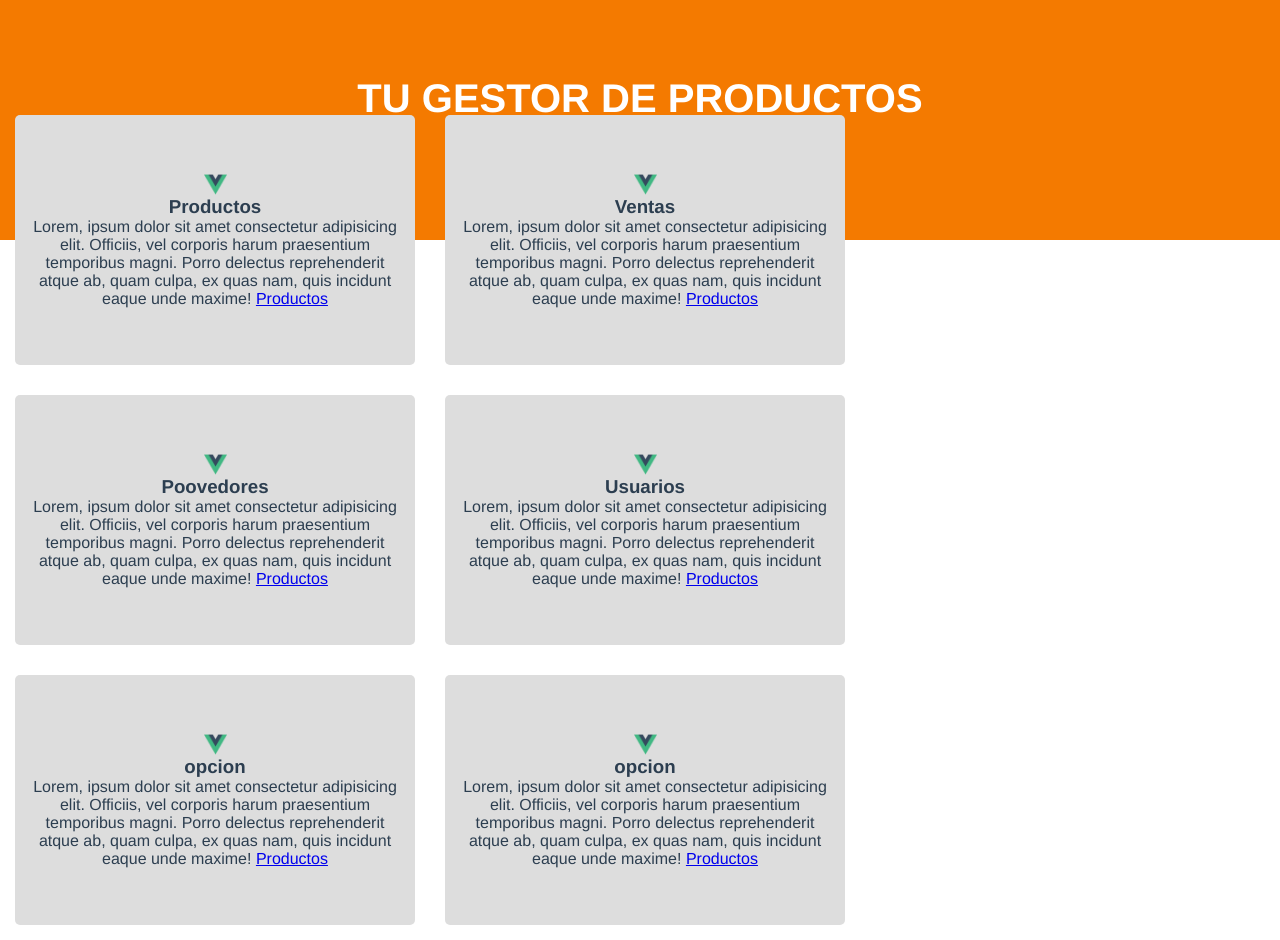
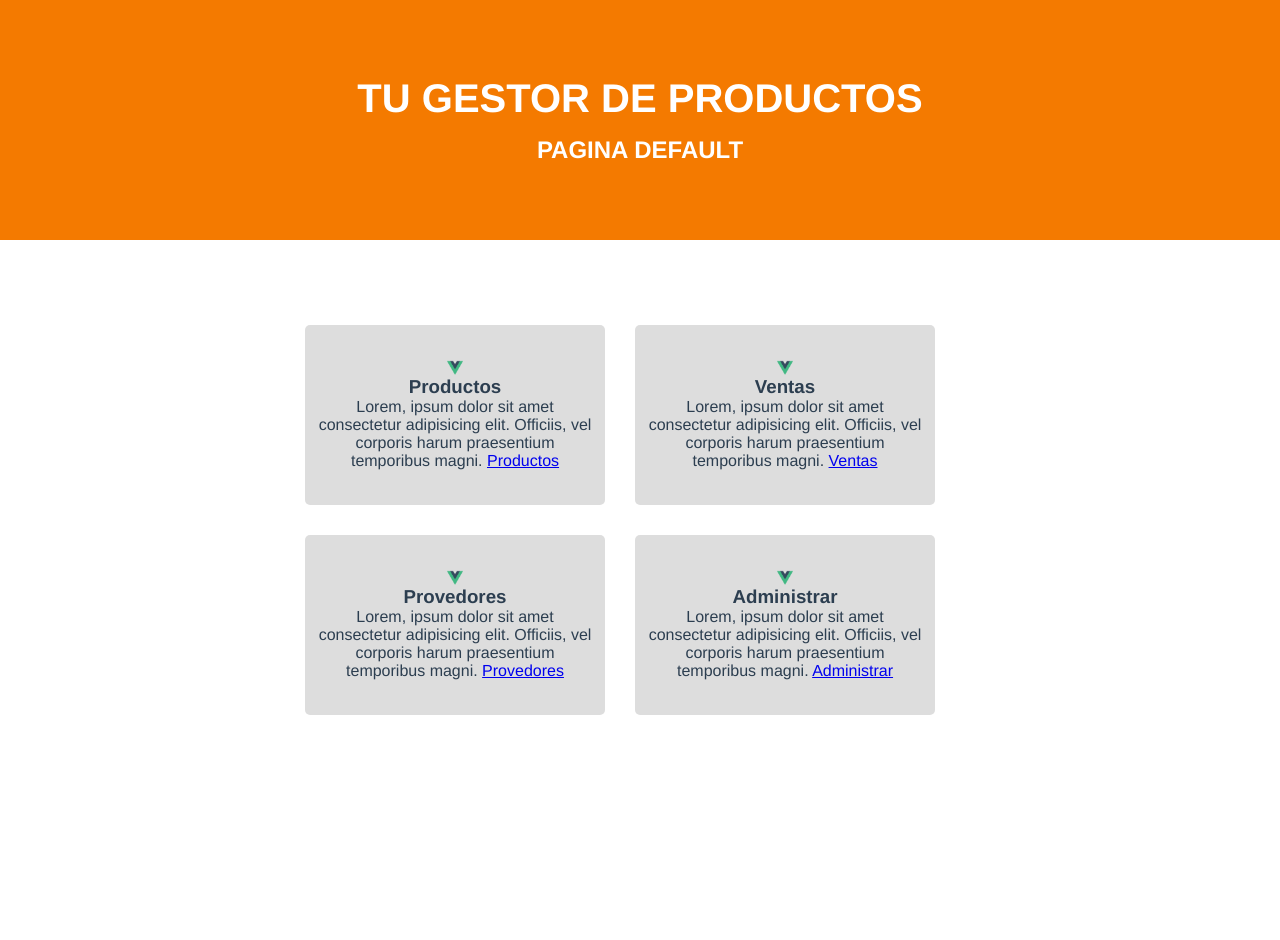
Before and after one commit to robertozh29/gestor-de-productos, a Vue app: page / in a window 1280 px wide. After the commit the page ends 800 px from the top, so only its background shows below. Built offline with nearby package versions, Linux system fonts and the light colour scheme.

Commit message:
Header paginas principales

```diff
--- a/babel.config.js
+++ b/babel.config.js
@@ -2,4 +2,5 @@ module.exports = {
   presets: [
     '@vue/cli-plugin-babel/preset'
   ]
+
 }
--- /dev/null
+++ b/src/components/HeaderComponent.vue
@@ -0,0 +1,31 @@
+<template>
+  <div class="header container">
+    <header>
+          <router-link to="/" class="link">
+            <h1>Tu gestor de productos</h1>
+          </router-link>
+          <h2>{{pagina}}</h2>
+    </header>
+  </div>
+</template>
+
+<script>
+export default {
+  name: 'HeaderComponent',
+  props: {
+    pagina: {
+      type: String,
+      default: "Pagina default"
+    }
+  }
+}
+</script>
+
+<!-- Add "scoped" attribute to limit CSS to this component only -->
+<style scoped>
+.link{
+  color: #FFF;
+  font-style: none;
+  text-decoration: none;
+}
+</style>
--- a/src/components/HelloWorld.vue
+++ /dev/null
@@ -1,58 +0,0 @@
-<template>
-  <div class="hello">
-    <h1>{{ msg }}</h1>
-    <p>
-      For a guide and recipes on how to configure / customize this project,<br>
-      check out the
-      <a href="https://cli.vuejs.org" target="_blank" rel="noopener">vue-cli documentation</a>.
-    </p>
-    <h3>Installed CLI Plugins</h3>
-    <ul>
-      <li><a href="https://github.com/vuejs/vue-cli/tree/dev/packages/%40vue/cli-plugin-babel" target="_blank" rel="noopener">babel</a></li>
-      <li><a href="https://github.com/vuejs/vue-cli/tree/dev/packages/%40vue/cli-plugin-eslint" target="_blank" rel="noopener">eslint</a></li>
-    </ul>
-    <h3>Essential Links</h3>
-    <ul>
-      <li><a href="https://vuejs.org" target="_blank" rel="noopener">Core Docs</a></li>
-      <li><a href="https://forum.vuejs.org" target="_blank" rel="noopener">Forum</a></li>
-      <li><a href="https://chat.vuejs.org" target="_blank" rel="noopener">Community Chat</a></li>
-      <li><a href="https://twitter.com/vuejs" target="_blank" rel="noopener">Twitter</a></li>
-      <li><a href="https://news.vuejs.org" target="_blank" rel="noopener">News</a></li>
-    </ul>
-    <h3>Ecosystem</h3>
-    <ul>
-      <li><a href="https://router.vuejs.org" target="_blank" rel="noopener">vue-router</a></li>
-      <li><a href="https://vuex.vuejs.org" target="_blank" rel="noopener">vuex</a></li>
-      <li><a href="https://github.com/vuejs/vue-devtools#vue-devtools" target="_blank" rel="noopener">vue-devtools</a></li>
-      <li><a href="https://vue-loader.vuejs.org" target="_blank" rel="noopener">vue-loader</a></li>
-      <li><a href="https://github.com/vuejs/awesome-vue" target="_blank" rel="noopener">awesome-vue</a></li>
-    </ul>
-  </div>
-</template>
-
-<script>
-export default {
-  name: 'HelloWorld',
-  props: {
-    msg: String
-  }
-}
-</script>
-
-<!-- Add "scoped" attribute to limit CSS to this component only -->
-<style scoped>
-h3 {
-  margin: 40px 0 0;
-}
-ul {
-  list-style-type: none;
-  padding: 0;
-}
-li {
-  display: inline-block;
-  margin: 0 10px;
-}
-a {
-  color: #42b983;
-}
-</style>
--- a/src/components/MenuItem.vue
+++ b/src/components/MenuItem.vue
@@ -5,9 +5,7 @@
             <h3>{{ titulo }}</h3>
             Lorem, ipsum dolor sit amet consectetur adipisicing elit.
             Officiis, vel corporis harum praesentium temporibus magni.
-            Porro delectus reprehenderit atque ab, quam culpa, ex quas nam,
-             quis incidunt eaque unde maxime!
-             <router-link to="/productos">Productos</router-link>
+             <router-link :to="getLink">{{ titulo }}</router-link>
         </div>
     </div>
 </template>
@@ -20,6 +18,15 @@ export default {
     titulo:{
         type: String,
         default: "opcion"
+    },
+    link:{
+        type: String,
+        default: ""
+    }
+  },
+  computed:{
+    getLink(){
+        return "/" + this.link;
     }
   }
 }
@@ -29,8 +36,8 @@ export default {
 
 .menu-item{
     cursor: pointer;
-    width: 400px;
-    height: 250px;
+    max-width: 300px;
+    max-height: 180px;
     background-color: #DDD;
     padding: 10px;
     margin: 15px;
--- a/src/views/home-page.vue
+++ b/src/views/home-page.vue
@@ -1,29 +1,34 @@
 <template>
     <div class="home container">
-        <header>
-          <h1>Tu gestor de productos</h1>
-          <h2>Pagina principal</h2>
-        </header>
+        <HeaderComponent />
         <div class="menu-container">
           <div class="menu">
-            <MenuItem titulo="Productos"/>
-            <MenuItem titulo="Ventas"/>
-            <MenuItem titulo="Poovedores"/>
-            <MenuItem titulo="Usuarios"/>
-            <MenuItem />
-            <MenuItem />
+            <MenuItem
+              titulo="Productos"
+              link="productos"
+            />
+            <MenuItem
+              titulo="Ventas"
+              link="ventas"
+            />
+            <MenuItem
+              titulo="Provedores"
+            />
+            <MenuItem
+              titulo="Administrar"
+            />
           </div>
         </div>
-
     </div>
 </template>
 
 <script>
 import MenuItem from '../components/MenuItem.vue'
+import HeaderComponent from '../components/HeaderComponent.vue'
 
 export default {
     name: "home-page",
-    components: { MenuItem }
+    components: { MenuItem, HeaderComponent }
 }
 </script>
 
@@ -59,8 +64,7 @@ header h2{
 }
 
 .menu{
-  max-width: 1300px;
-
+  max-width: 700px;
   margin: auto;
   display: flex;
   flex-wrap: wrap;
--- a/src/views/login-page.vue
+++ b/src/views/login-page.vue
@@ -1,5 +1,13 @@
 <template>
     <div class="login container">
-        <h1>Iniciar sesion</h1>
+        <h1>Login</h1>
+        <router-link to="/">Iniciar Sesion</router-link>
     </div>
 </template>
+
+<style scoped>
+router-link{
+    padding: 5px 10px;
+    background-color: #CCC;
+}
+</style>
--- a/src/views/productos-page.vue
+++ b/src/views/productos-page.vue
@@ -1,6 +1,15 @@
 <template>
     <div class="login container">
-        <h1>Tus productos</h1>
-        <router-link to="/">Menu inicial</router-link> |
+        <HeaderComponent pagina="Productos"/>
     </div>
 </template>
+
+<script>
+import HeaderComponent from '@/components/HeaderComponent.vue';
+
+export default {
+    name: "productos-page",
+    components: { HeaderComponent}
+}
+
+</script>
--- a/src/views/ventas-page.vue
+++ b/src/views/ventas-page.vue
@@ -1,5 +1,15 @@
 <template>
     <div class="login container">
-        <h1>Comenzar a vender</h1>
+        <HeaderComponent pagina="Ventas"/>
     </div>
 </template>
+
+<script>
+import HeaderComponent from '@/components/HeaderComponent.vue';
+
+export default {
+    name: "ventas-page",
+    components: { HeaderComponent }
+}
+
+</script>
--- a/vue.config.js
+++ b/vue.config.js
@@ -1,4 +1,5 @@
 const { defineConfig } = require('@vue/cli-service')
 module.exports = defineConfig({
-  transpileDependencies: true
+  transpileDependencies: true,
+  lintOnSave: false,
 })
```
